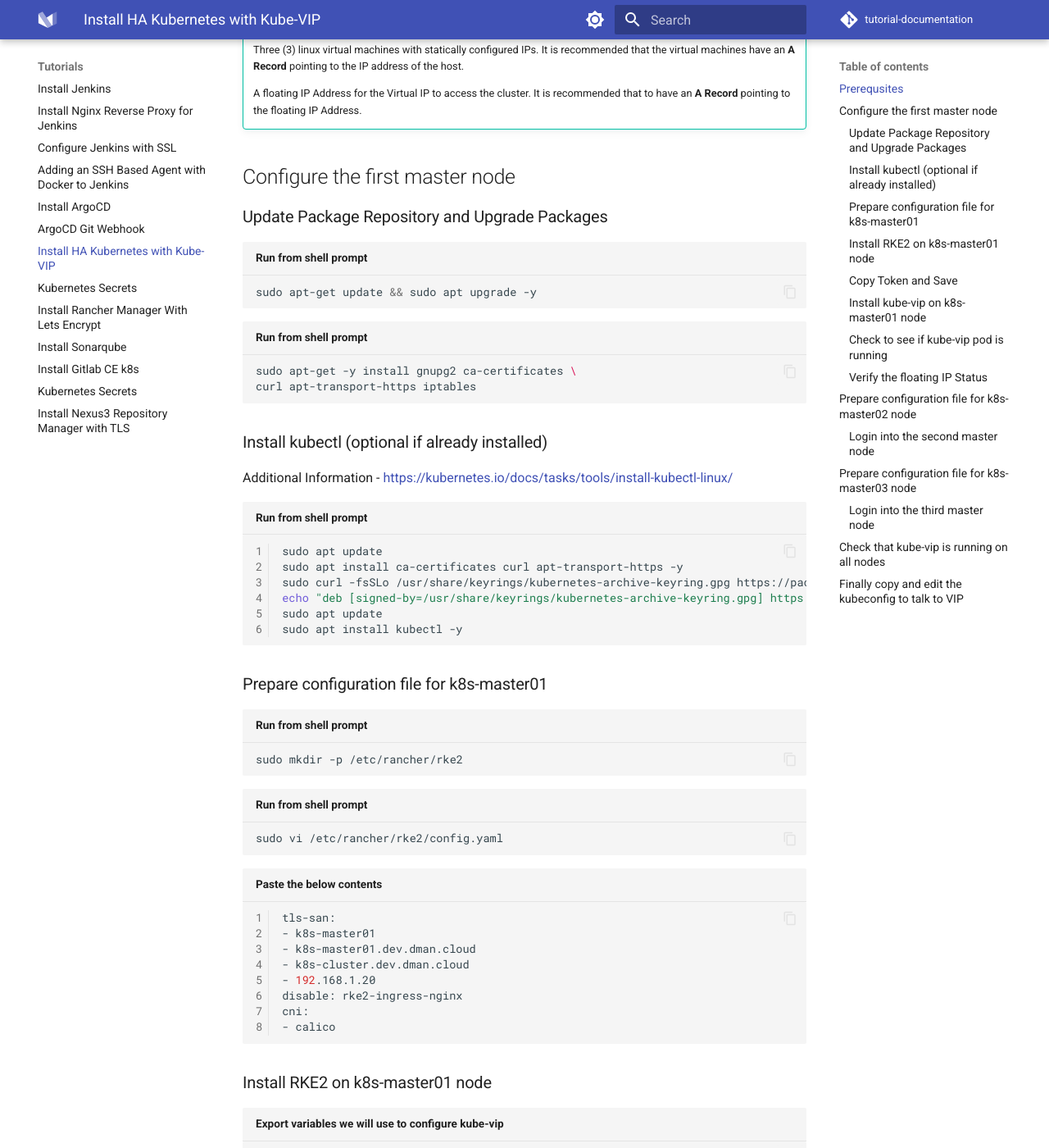
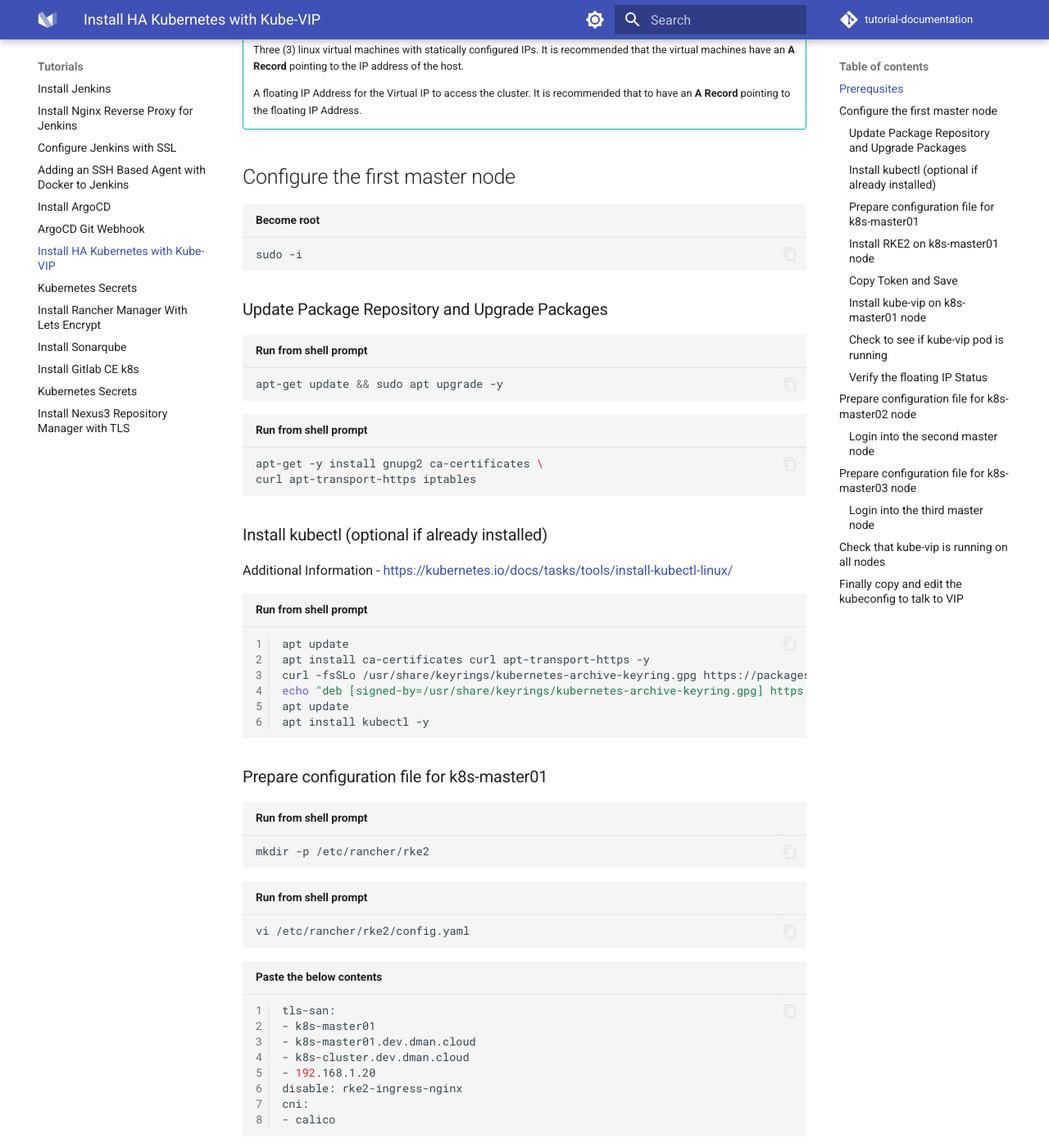
Before and after one commit to dmancloud/tutorial-documentation, an MkDocs documentation site: the page built from docs/ha-kubernetes-cluster-with-rke2.md, in a window 1280 px wide and 1400 px high, scrolled down 399 px. Shown: the whole window at 82% size. Built offline with MkDocs 1.6.1 and Material for MkDocs 9.7.7, drawn with Linux system fonts in a browser that asks for light colours; comment, search, counter and statistics services are not loaded; the version menu is left out; some of the changed text lies outside the part shown.

````diff
--- a/docs/ha-kubernetes-cluster-with-rke2.md
+++ b/docs/ha-kubernetes-cluster-with-rke2.md
@@ -10,32 +10,36 @@
 
 
 ## Configure the first master node
+``` shell title="Become root"
+sudo -i
+```
 ### Update Package Repository and Upgrade Packages
 ``` shell title="Run from shell prompt"
-sudo apt-get update && sudo apt upgrade -y
+apt-get update && sudo apt upgrade -y
 ```
 ```sh title="Run from shell prompt"
-sudo apt-get -y install gnupg2 ca-certificates \
+apt-get -y install gnupg2 ca-certificates \
 curl apt-transport-https iptables
 ```
 
 ### Install kubectl (optional if already installed)
 Additional Information - https://kubernetes.io/docs/tasks/tools/install-kubectl-linux/
 ``` shell title="Run from shell prompt" linenums="1"
-sudo apt update
-sudo apt install ca-certificates curl apt-transport-https -y
-sudo curl -fsSLo /usr/share/keyrings/kubernetes-archive-keyring.gpg https://packages.cloud.google.com/apt/doc/apt-key.gpg
+apt update
+apt install ca-certificates curl apt-transport-https -y
+curl -fsSLo /usr/share/keyrings/kubernetes-archive-keyring.gpg https://packages.cloud.google.com/apt/doc/apt-key.gpg
 echo "deb [signed-by=/usr/share/keyrings/kubernetes-archive-keyring.gpg] https://apt.kubernetes.io/ kubernetes-xenial main" | sudo tee /etc/apt/sources.list.d/kubernetes.list
-sudo apt update
-sudo apt install kubectl -y
+apt update
+apt install kubectl -y
 ```
 
 ### Prepare configuration file for k8s-master01
+
 ``` shell title="Run from shell prompt"
-sudo mkdir -p /etc/rancher/rke2
+mkdir -p /etc/rancher/rke2
 ```
 ``` shell title="Run from shell prompt"
-sudo vi /etc/rancher/rke2/config.yaml
+vi /etc/rancher/rke2/config.yaml
 ```
 ``` shell title="Paste the below contents" linenums="1"
 tls-san:
@@ -64,13 +68,13 @@
 ```
 
 ``` shell title="Install RKE2 on master node 1"
-curl -sfL https://get.rke2.io | sudo sh -
+curl -sfL https://get.rke2.io | sh -
 ```
 ```sh
-sudo systemctl enable rke2-server
+systemctl enable rke2-server
 ```
 ``` shell
-sudo systemctl start rke2-server
+systemctl start rke2-server
 ```
 
 ### Copy Token and Save
@@ -113,6 +117,9 @@
 
 ## Prepare configuration file for k8s-master02 node
 ### Login into the second master node
+``` shell title="Become root"
+sudo -i
+```
 ``` shell title="Run from shell prompt"
 mkdir -p /etc/rancher/rke2
 ```
@@ -144,6 +151,10 @@
 
 ## Prepare configuration file for k8s-master03 node
 ### Login into the third master node
+``` shell title="Become root"
+sudo -i
+```
+
 ``` shell title="Run from shell prompt"
 mkdir -p /etc/rancher/rke2
 ```
````
